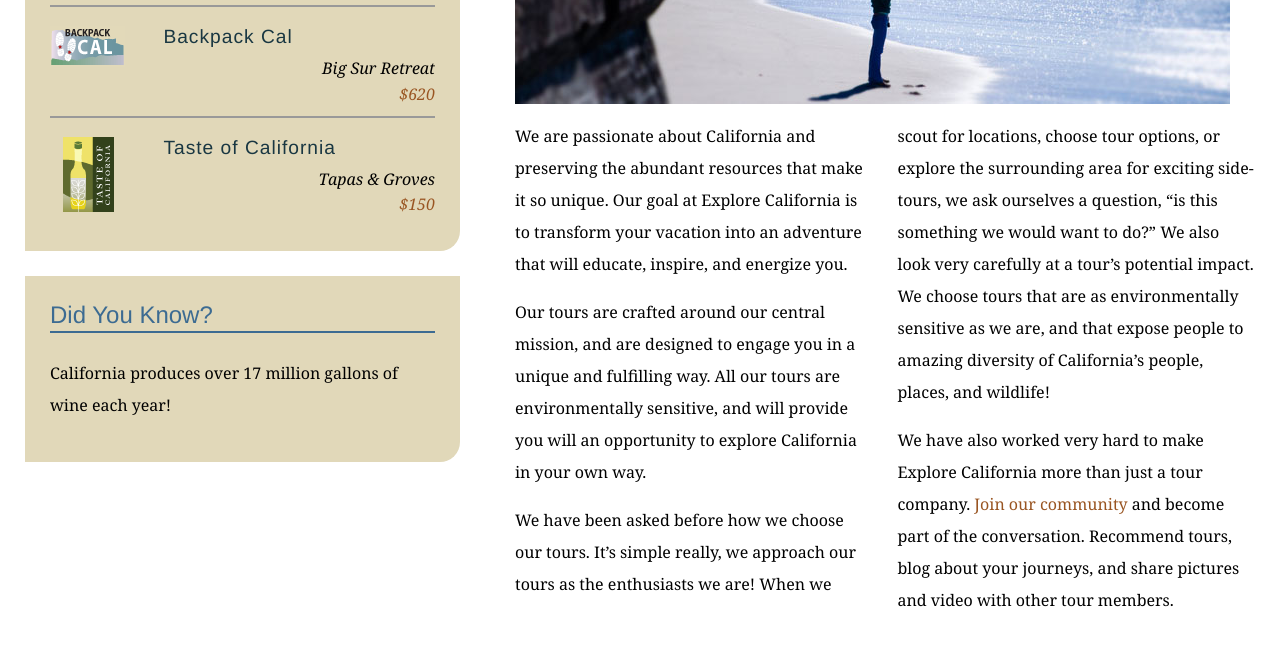
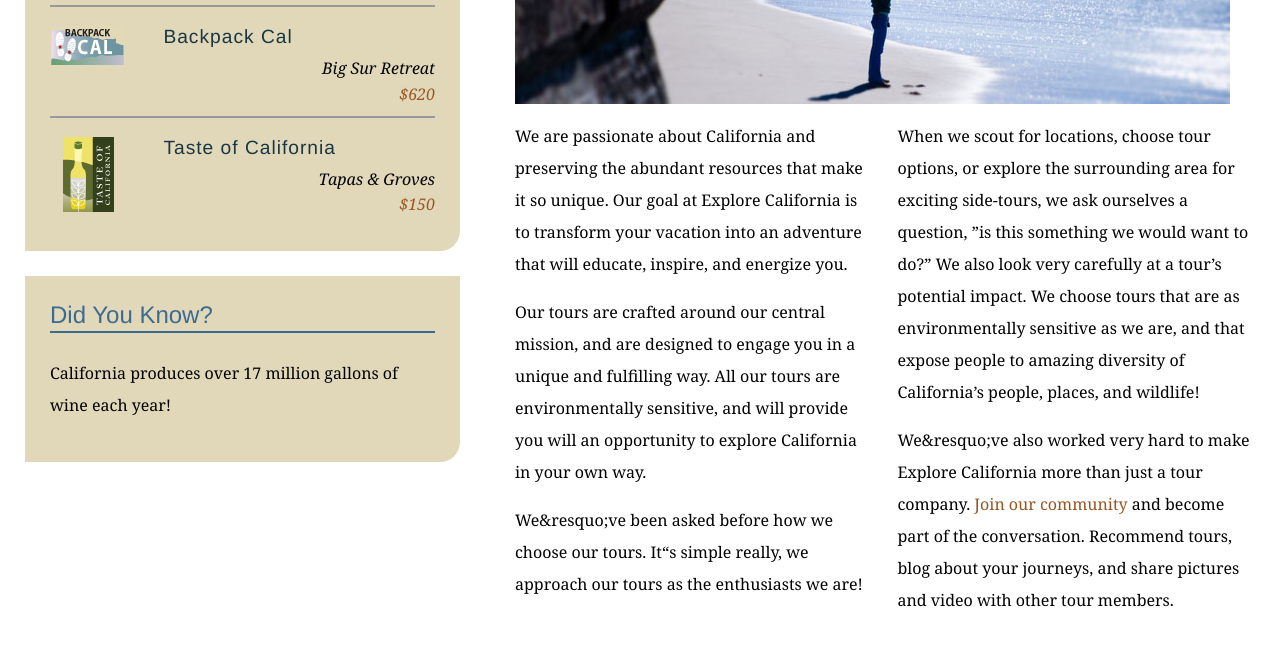
Before and after one commit to HenriDauti1/explore_california, a plain HTML site: page mission.html in a window 1280 px wide. Shown: the part 580-1244 px from the top of the page. Drawn offline with Linux system fonts and the light colour scheme.

Commit message:
Replaces straight quotes with curly qoutes

```diff
--- a/mission.html
+++ b/mission.html
@@ -64,8 +64,8 @@
           <div class="multiCol">
             <p>We are passionate about California and preserving the abundant resources that make it so unique. Our goal at Explore California is to transform your vacation into an adventure that will educate, inspire, and energize you.</p>
             <p>Our tours are crafted around our central mission, and are designed to engage you in a unique and fulfilling way. All our tours are environmentally sensitive, and will provide you will an opportunity to explore California in your own way.</p>
-            <p>We have been asked before how we choose our tours. It&rsquo;s simple really, we approach our tours as the enthusiasts we are! When we scout for locations, choose tour options, or explore the surrounding area for exciting side-tours, we ask ourselves a question, &ldquo;is this something we would want to do?&rdquo; We also look very carefully at a tour&rsquo;s potential impact. We choose tours that are as environmentally sensitive as we are, and that expose people to amazing diversity of California&rsquo;s people, places, and wildlife!</p>
-            <p>We have also worked very hard to make Explore California more than just a tour company. <a href="explorers/join.html">Join our community</a> and become part of the conversation. Recommend tours, blog about your journeys, and share pictures and video with other tour members.</p>
+            <p>We&resquo;ve been asked before how we choose our tours. It&ldquo;s simple really, we approach our tours as the enthusiasts we are! When we scout for locations, choose tour options, or explore the surrounding area for exciting side-tours, we ask ourselves a question, &rdquo;is this something we would want to do?&rdquo; We also look very carefully at a tour&rsquo;s potential impact. We choose tours that are as environmentally sensitive as we are, and that expose people to amazing diversity of California&rsquo;s people, places, and wildlife!</p>
+            <p>We&resquo;ve also worked very hard to make Explore California more than just a tour company. <a href="explorers/join.html">Join our community</a> and become part of the conversation. Recommend tours, blog about your journeys, and share pictures and video with other tour members.</p>
           </div>
         </div>
       </div>
```
